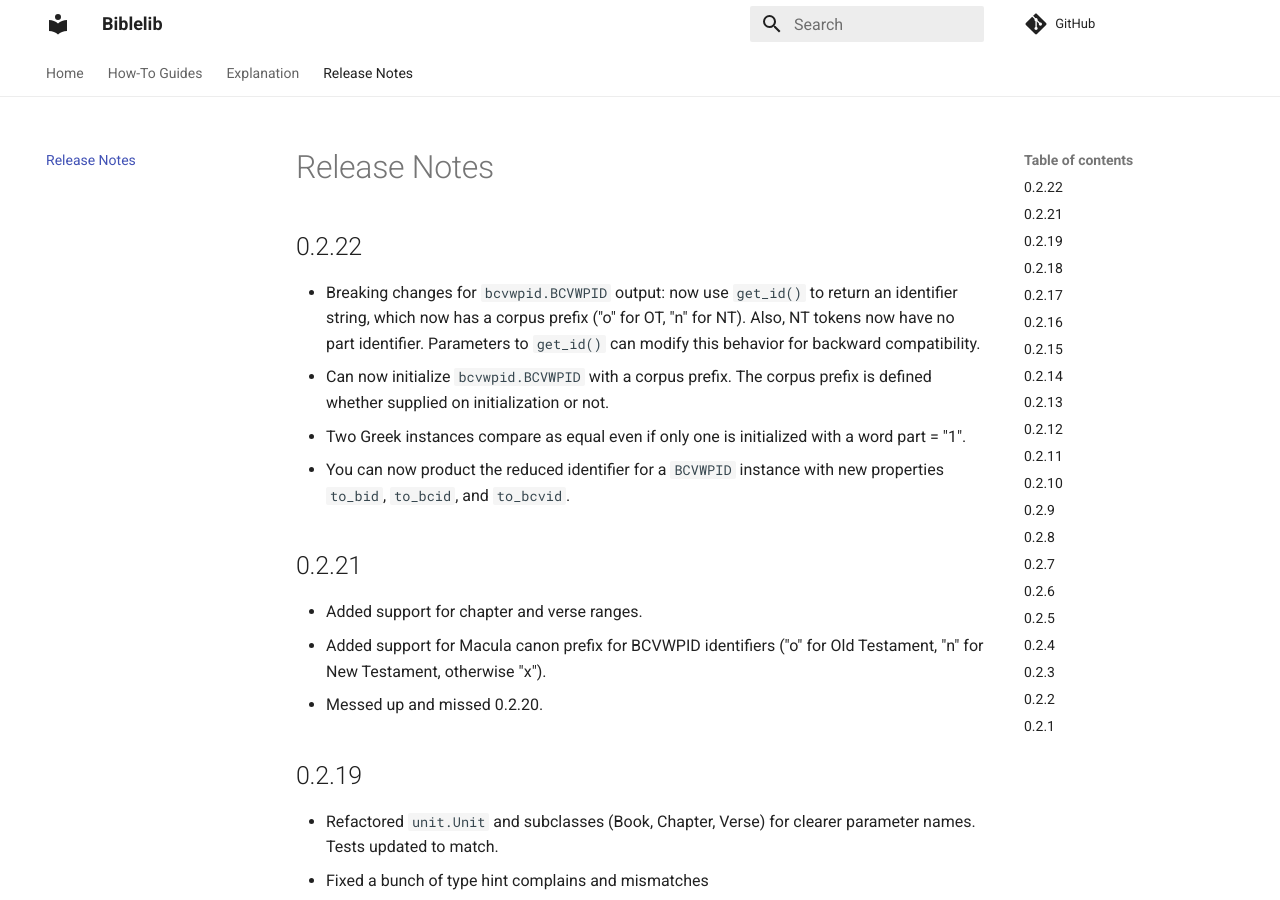
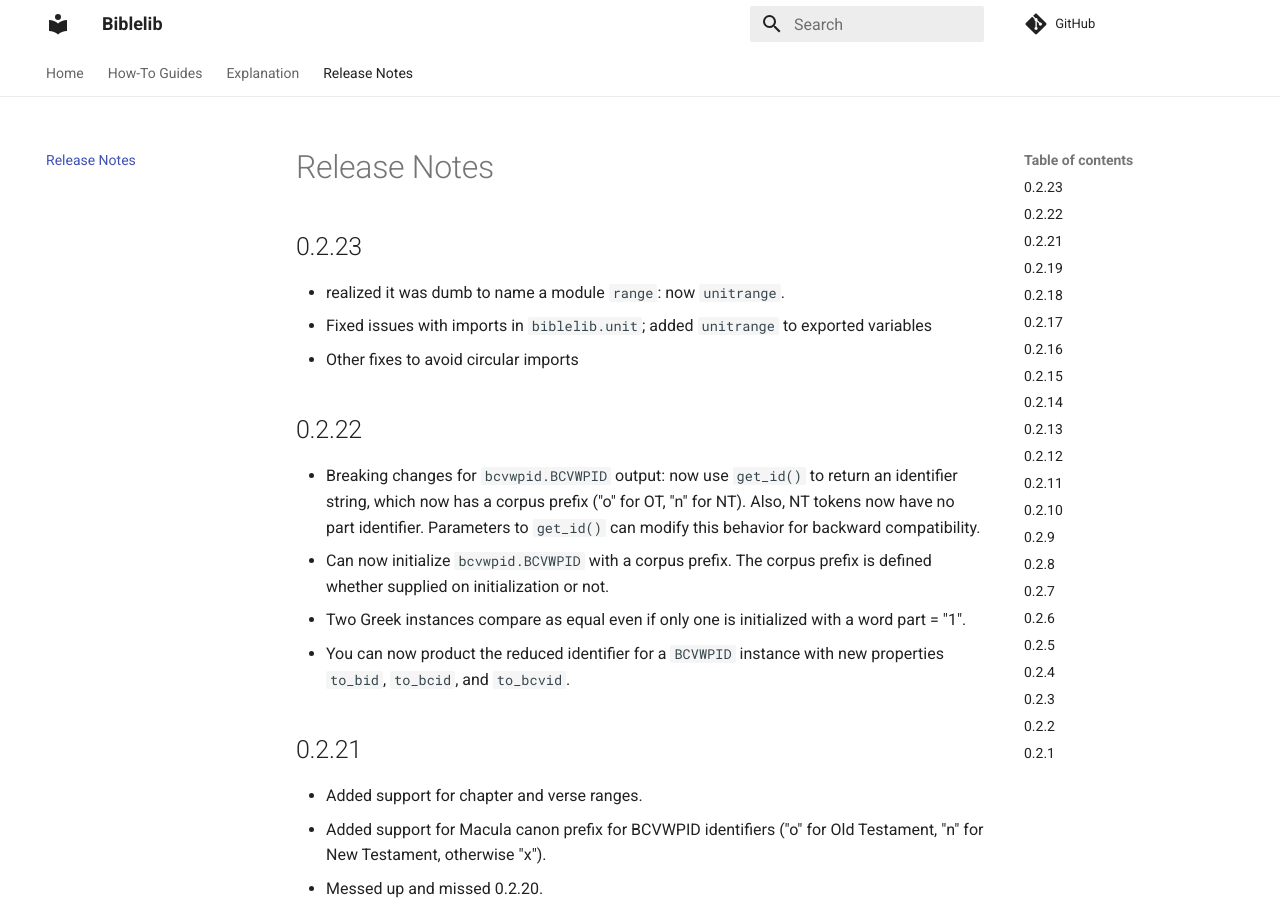
Before and after one commit to Clear-Bible/Biblelib, an MkDocs documentation site: the page built from docs/ReleaseNotes.md, in a window 1280 px wide and 900 px high. Built offline with MkDocs 1.6.1 and Material for MkDocs 9.7.7, drawn with Linux system fonts in a browser that asks for light colours; comment, search, counter and statistics services are not loaded.

Commit message:
v 0.2.23

```diff
--- a/docs/ReleaseNotes.md
+++ b/docs/ReleaseNotes.md
@@ -1,4 +1,12 @@
 # Release Notes
+
+## 0.2.23
+
+- realized it was dumb to name a module `range`: now `unitrange`.
+- Fixed issues with imports in `biblelib.unit`; added `unitrange` to
+  exported variables
+- Other fixes to avoid circular imports
+
 
 ## 0.2.22
 
```
